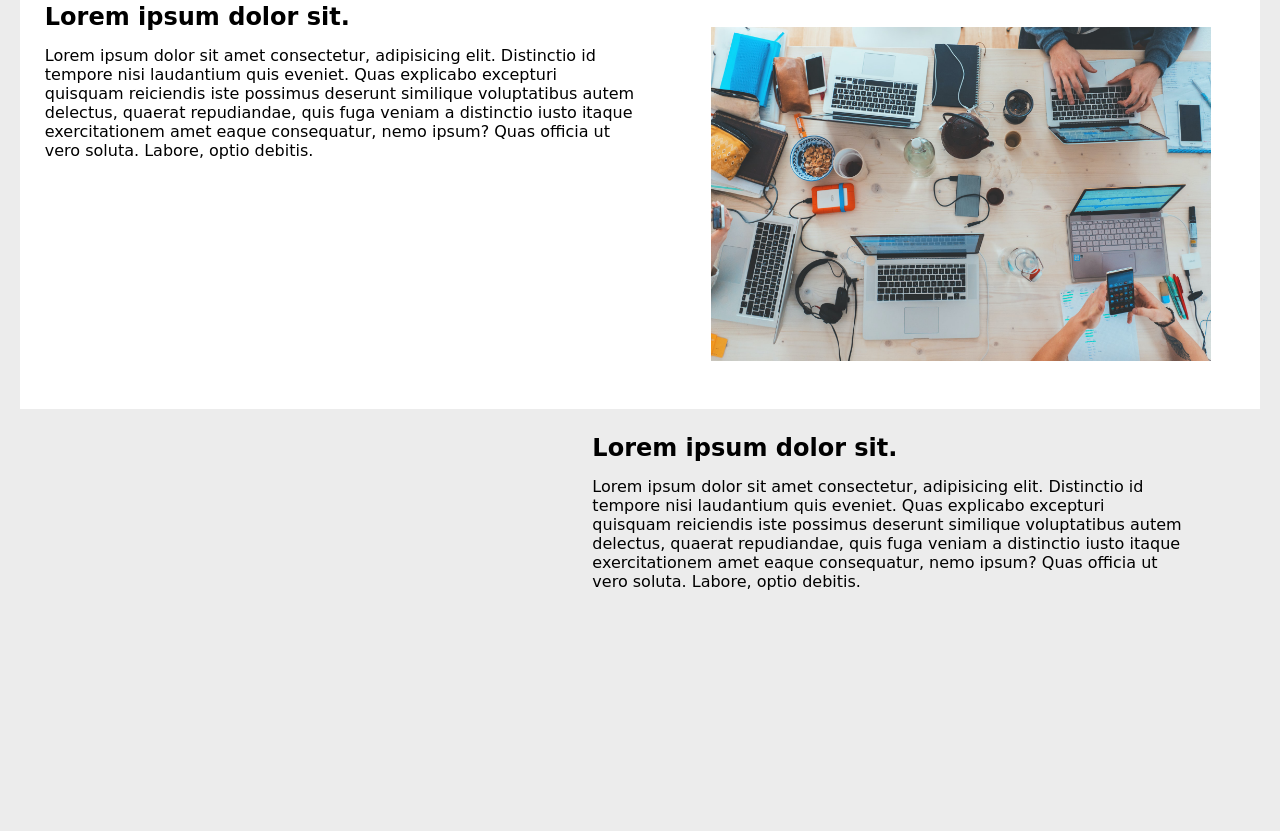
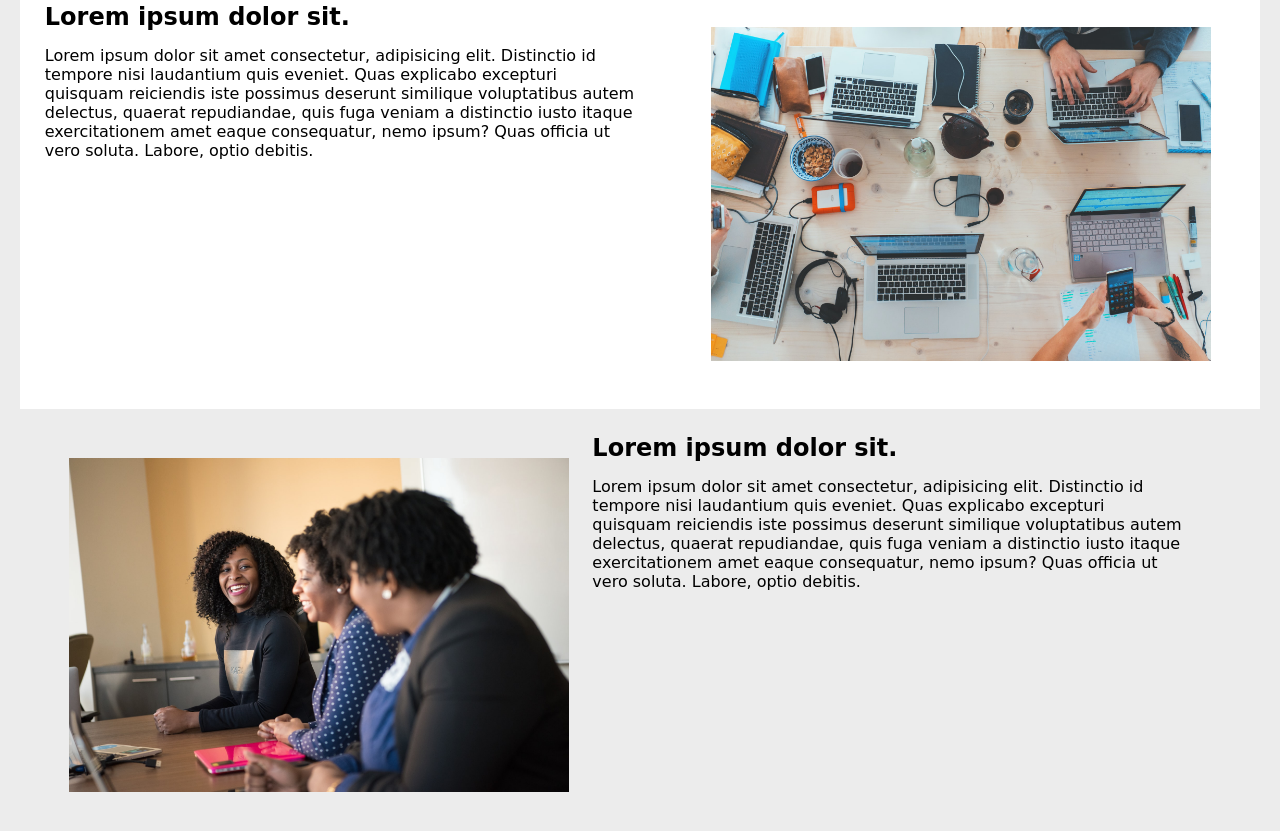
Before and after one commit to wstaylor27/Modal-JS, a plain HTML site: page index.html in a window 1280 px wide. Shown: the part 429-1260 px from the top of the page. Before the commit the page ends 1045 px from the top, so only its background shows below. Drawn offline with Linux system fonts and the light colour scheme; a web font is replaced by a local one.

Commit message:
Inserted content img into index.html

```diff
--- a/index.html
+++ b/index.html
@@ -57,8 +57,8 @@
         </div>
 
           <img class="content-img"
-            src=""
-            alt=""
+            src="./assets/images/christina-wocintechchat-com-c6wbSBaYxkY-unsplash.jpg"
+            alt="Group of ladies collaborating"
           />
 
       </section>
```
